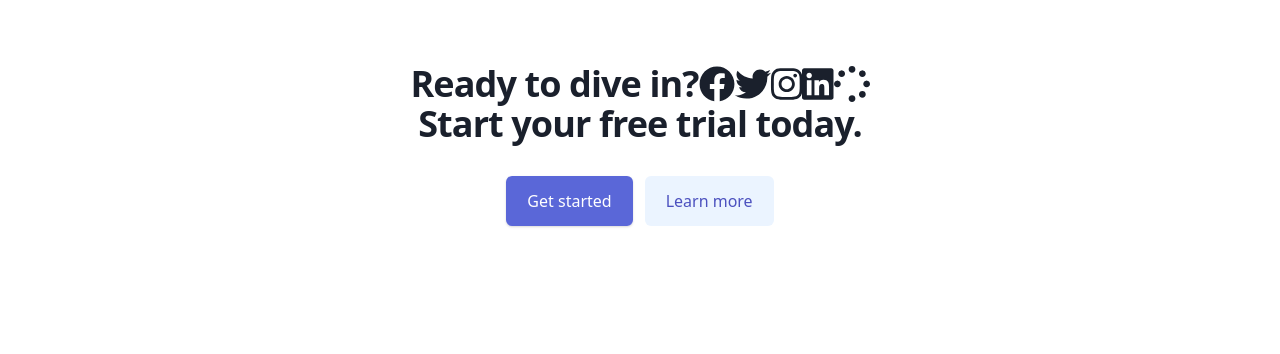
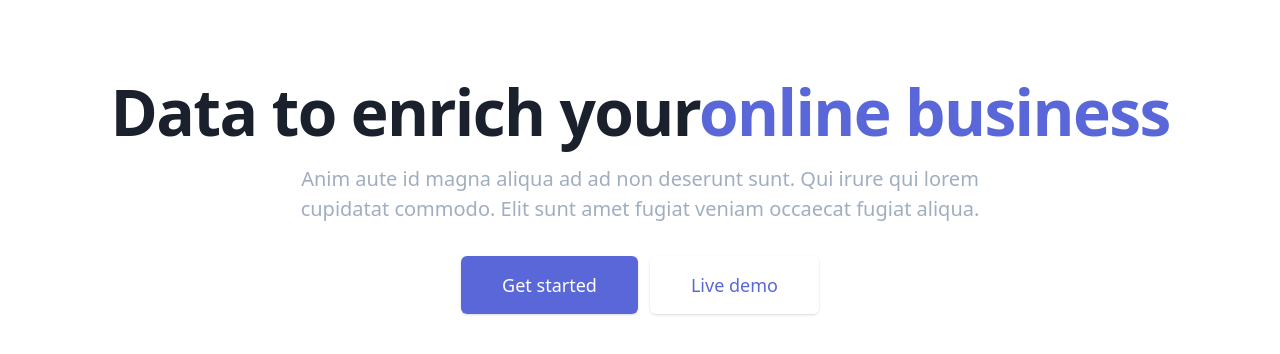
Before and after one commit to shnparker/ssg-boilerplate, a Next.js app: page / in a window 1280 px wide. Shown: the top 354 px of the page. Built offline with nearby package versions, Linux system fonts and the light colour scheme; what @tailwindcss/ui would draw is missing.

Commit message:
Add testing library

```diff
--- /dev/null
+++ b/jest.config.js
@@ -0,0 +1,11 @@
+// "package.json:jest" config cannot be used alongside this config, all Jest config must be centralised in this file - See https://github.com/facebook/jest/issues/10123#issuecomment-638796267
+module.exports = {
+  testEnvironment: 'node',
+  modulePathIgnorePatterns: ['.next/', 'cypress'],
+  setupFilesAfterEnv: [
+    'jest-extended', // Extends native "expect" abilities - See https://github.com/jest-community/jest-extended
+    'jest-expect-message', // Allows to add additional message when test fails - See https://github.com/mattphillips/jest-expect-message
+    './jest.setup.js',
+    './jest.extends.ts',
+  ],
+};
--- /dev/null
+++ b/jest.extends.js
@@ -0,0 +1,7 @@
+import { toMatchOneOf, toMatchShapeOf } from 'jest-to-match-shape-of';
+
+// See https://www.npmjs.com/package/jest-to-match-shape-of
+expect.extend({
+  toMatchOneOf,
+  toMatchShapeOf,
+});
--- /dev/null
+++ b/jest.setup.js
@@ -0,0 +1,15 @@
+// XXX Unlike what could be expected, once an ENV var is found by dotenv, it won't be overridden
+//  So, the order must be from the most important to the less important
+//  See https://github.com/motdotla/dotenv/issues/256#issuecomment-598676663
+require('dotenv').config({ path: '.env.local' });
+require('dotenv').config({ path: '.env' });
+
+/**
+ * Importing next during test applies automated polyfills:
+ *  - Polyfill the built-in "fetch" provided by Next.js
+ *
+ * @see https://github.com/vercel/next.js/discussions/13678#discussioncomment-22383 How to use built-in fetch in tests?
+ * @see https://nextjs.org/blog/next-9-4#improved-built-in-fetch-support Next.js Blog - Improved Built-in Fetch Support
+ * @see https://jestjs.io/docs/en/configuration#setupfilesafterenv-array About setupFilesAfterEnv usage
+ */
+require('next');
--- a/package.json
+++ b/package.json
@@ -3,7 +3,6 @@
   "version": "1.0.0",
   "description": "Boilerplate for SSG using Next.js and TailwindUI",
   "private": true,
-  "license": "MIT",
   "author": "Shane Parker <shane@sitestack.co.za>",
   "scripts": {
     "dev": "next dev",
@@ -36,11 +35,14 @@
     "@zeit/next-source-maps": "0.0.4-canary.1",
     "dotenv": "8.2.0",
     "eslint": "7.3.1",
-    "eslint-plugin-jest": "23.17.0",
+    "eslint-plugin-jest": "23.17.1",
     "eslint-plugin-jsx-a11y": "6.3.1",
     "eslint-plugin-react": "7.20.0",
     "eslint-plugin-react-hooks": "4.0.4",
     "eslint-watch": "7.0.0",
+    "jest": "^26.1.0",
+    "jest-expect-message": "1.0.2",
+    "jest-extended": "^0.11.5",
     "postcss-preset-env": "^6.7.0",
     "vercel": "19.1.1"
   }
--- a/src/pages/index.jsx
+++ b/src/pages/index.jsx
@@ -6,38 +6,31 @@ export default function Home() {
   return (
     <div className="container">
       <Head>
-        <title>Create Next App</title>
+        <title>SSG Boilerplate</title>
         <link rel="icon" href="/favicon.ico" />
       </Head>
 
-      <main>
-        <div className="bg-white">
-          <div className="max-w-screen-xl mx-auto text-center py-12 px-4 sm:px-6 lg:py-16 lg:px-8">
-            <h2 className="text-3xl leading-9 font-extrabold tracking-tight text-gray-900 sm:text-4xl sm:leading-10">
-              Ready to dive in?
-              <FontAwesomeIcon icon={['fab', 'facebook']}/>
-              <FontAwesomeIcon icon={['fab', 'twitter']}/>
-              <FontAwesomeIcon icon={['fab', 'instagram']}/>
-              <FontAwesomeIcon icon={['fab', 'linkedin']}/>
-              <FontAwesomeIcon icon="spinner" spin/>
-              <br />
-              Start your free trial today.
-            </h2>
-            <div className="mt-8 flex justify-center">
-              <div className="inline-flex rounded-md shadow">
-                <button
-                  className="inline-flex items-center justify-center px-5 py-3 border border-transparent text-base leading-6 font-medium rounded-md text-white bg-indigo-600 hover:bg-indigo-500 focus:outline-none focus:shadow-outline transition duration-150 ease-in-out"
-                >
-                  Get started
-                </button>
-              </div>
-              <div className="ml-3 inline-flex">
-                <button
-                  className="inline-flex items-center justify-center px-5 py-3 border border-transparent text-base leading-6 font-medium rounded-md text-indigo-700 bg-indigo-100 hover:text-indigo-600 hover:bg-indigo-50 focus:outline-none focus:shadow-outline focus:border-indigo-300 transition duration-150 ease-in-out"
-                >
-                  Learn more
-                </button>
-              </div>
+      <main className="mt-10 mx-auto max-w-screen-xl px-4 sm:mt-12 sm:px-6 md:mt-16 lg:mt-20 xl:mt-28">
+        <div className="text-center">
+          <h2 className="text-4xl tracking-tight leading-10 font-extrabold text-gray-900 sm:text-5xl sm:leading-none md:text-6xl">
+          Data to enrich your
+            <br className="xl:hidden" />
+            <span className="text-indigo-600">online business
+            </span>
+          </h2>
+          <p className="mt-3 max-w-md mx-auto text-base text-gray-500 sm:text-lg md:mt-5 md:text-xl md:max-w-3xl">
+          Anim aute id magna aliqua ad ad non deserunt sunt. Qui irure qui lorem cupidatat commodo. Elit sunt amet fugiat veniam occaecat fugiat aliqua.
+          </p>
+          <div className="mt-5 max-w-md mx-auto sm:flex sm:justify-center md:mt-8">
+            <div className="rounded-md shadow">
+              <button href="#" className="w-full flex items-center justify-center px-8 py-3 border border-transparent text-base leading-6 font-medium rounded-md text-white bg-indigo-600 hover:bg-indigo-500 focus:outline-none focus:border-indigo-700 focus:shadow-outline-indigo transition duration-150 ease-in-out md:py-4 md:text-lg md:px-10">
+              Get started
+              </button>
+            </div>
+            <div className="mt-3 rounded-md shadow sm:mt-0 sm:ml-3">
+              <button href="#" className="w-full flex items-center justify-center px-8 py-3 border border-transparent text-base leading-6 font-medium rounded-md text-indigo-600 bg-white hover:text-indigo-500 focus:outline-none focus:border-indigo-300 focus:shadow-outline-indigo transition duration-150 ease-in-out md:py-4 md:text-lg md:px-10">
+              Live demo
+              </button>
             </div>
           </div>
         </div>
```
Also changed, not shown: 2 other files (tests, documents, lock files or other folders).
